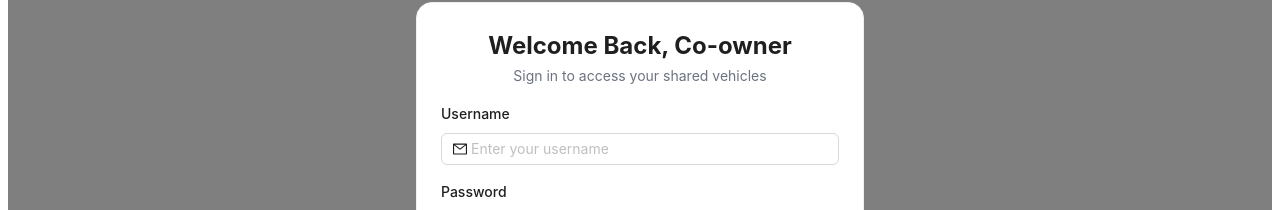
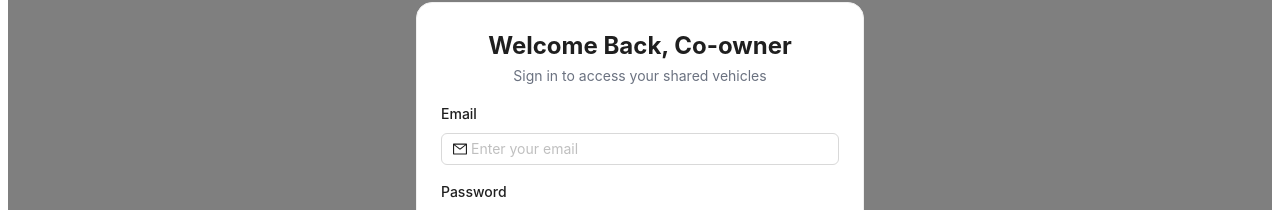
Before and after one commit to fogit-hd/SWP391_Project, a React (Vite) app in the folder FE/SWP391_FE/: page /login in a window 1280 px wide. Shown: the part 214-424 px from the top of the page. Built offline with nearby package versions, Linux system fonts and the light colour scheme.

Commit message:
Refactor LoginPage to change 'Username' field to 'Email' and update related validation; remove unused social button imports

```diff
--- a/FE/SWP391_FE/src/pages/login/index.jsx
+++ b/FE/SWP391_FE/src/pages/login/index.jsx
@@ -11,7 +11,6 @@ import {
   message,
 } from "antd";
 import { MailOutlined, LockOutlined } from "@ant-design/icons";
-import { FaGoogle, FaGithub } from "react-icons/fa";
 import api from "../../config/axios";
 import { toast } from "react-toastify";
 import { Link, useNavigate } from "react-router-dom";
@@ -76,18 +75,19 @@ const LoginPage = () => {
             requiredMark={false}
             className="login-form"
           >
+            {/* Email Field */}
             <Form.Item
-              label="Username"
-              name="username"
-              rules={[{ required: true, message: "Username is required" }]}
+              label="Email"
+              name="email"
+              rules={[{ required: true, message: "Email is required" }]}
             >
               <Input
-                placeholder="Enter your username"
+                placeholder="Enter your email"
                 prefix={<MailOutlined />}
                 allowClear
               />
             </Form.Item>
-
+            {/* Password Field */}
             <Form.Item
               label="Password"
               name="password"
```
